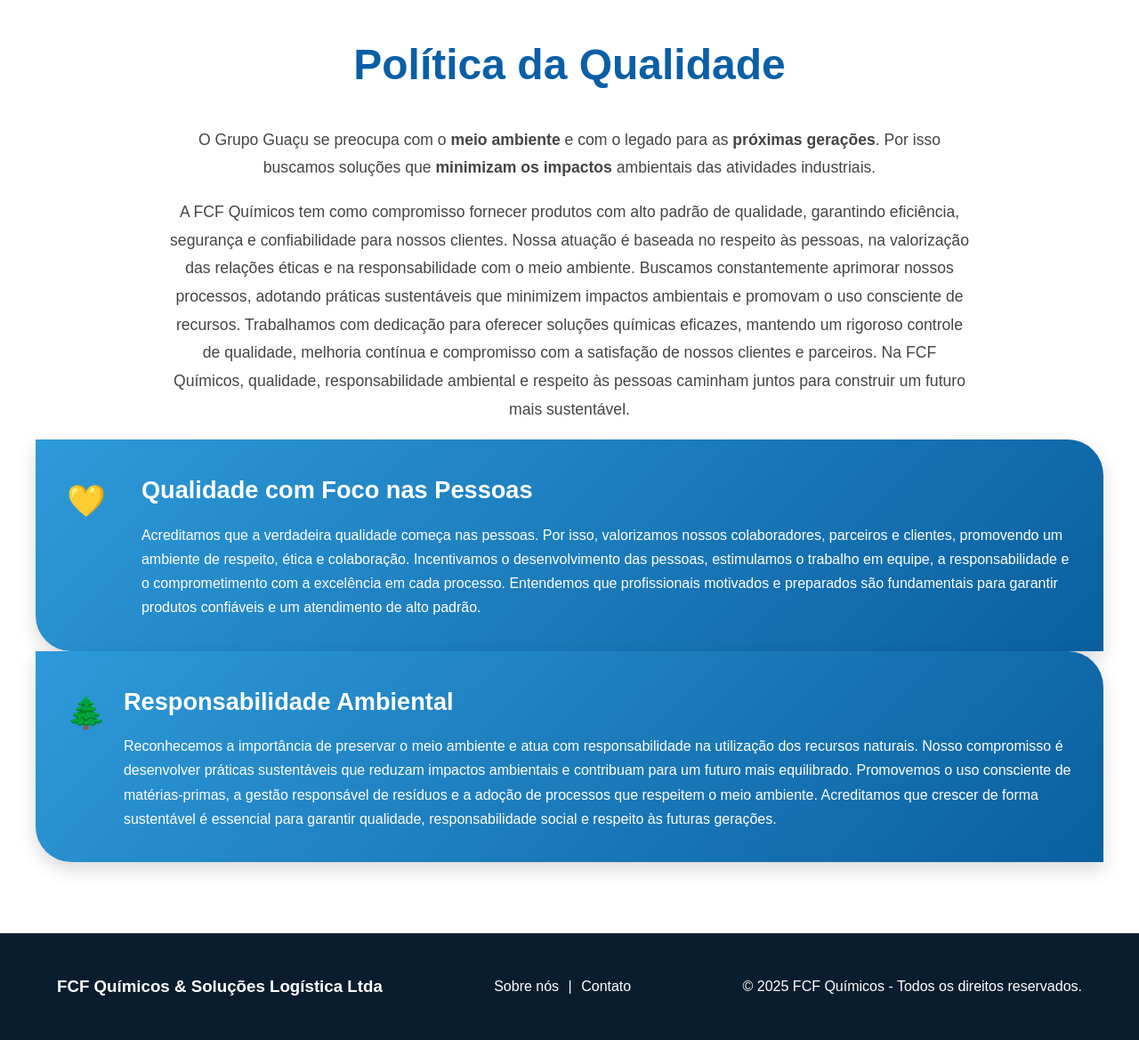
After one commit to Profthayssilva/FCFQuimico, a Django app: template core/templates/core/qualidade.html in a window 1280 px wide. The commit adds this page. Shown: the part 585-1754 px from the top of the page at 89% size. Run offline with Django 5.2, Linux system fonts and the light colour scheme; the template is opened without the code that fills it, so the values that code supplies are empty.

Commit message:
aba qualidade

```diff
--- a/core/static/core/css/style.css
+++ b/core/static/core/css/style.css
@@ -1136,3 +1136,115 @@ textarea:focus {
         text-align: center;
     }
 }
+
+
+/* ============================
+   SEÇÃO QUALIDADE
+============================ */
+
+.qualidade-section {
+    padding: 80px 20px;
+    background: #ffffff;
+}
+
+.qualidade-section .container {
+    max-width: 1200px;
+    margin: 0 auto;
+}
+
+/* título */
+.qualidade-titulo {
+    text-align: center;
+    font-size: 3rem;
+    font-weight: 700;
+    color: #0b5fa6;
+    margin-bottom: 30px;
+}
+
+/* textos principais */
+.qualidade-texto {
+    text-align: center;
+    font-size: 1.1rem;
+    line-height: 1.8;
+    color: #444;
+    max-width: 900px;
+    margin: 0 auto 18px;
+}
+
+/* ============================
+   CARDS
+============================ */
+
+.qualidade-cards {
+    display: grid;
+    grid-template-columns: repeat(2, 1fr);
+    gap: 30px;
+    margin-top: 50px;
+}
+
+.qualidade-card {
+    display: flex;
+    gap: 20px;
+    padding: 35px;
+    border-radius: 0 40px 0 40px;
+    background: linear-gradient(135deg, #2e9ad9, #0a5fa0);
+    color: white;
+    box-shadow: 0 8px 20px rgba(0,0,0,0.15);
+    transition: transform 0.25s ease;
+}
+
+.qualidade-card:hover {
+    transform: translateY(-5px);
+}
+
+/* ícone */
+
+.qualidade-icon {
+    font-size: 2.2rem;
+    flex-shrink: 0;
+    margin-top: 6px;
+}
+
+/* conteúdo */
+
+.qualidade-card-conteudo h3 {
+    font-size: 1.7rem;
+    font-weight: 700;
+    margin-bottom: 15px;
+}
+
+.qualidade-card-conteudo p {
+    font-size: 1rem;
+    line-height: 1.7;
+    margin-bottom: 10px;
+}
+
+/* último parágrafo sem margem */
+
+.qualidade-card-conteudo p:last-child {
+    margin-bottom: 0;
+}
+
+/* ============================
+   RESPONSIVO
+============================ */
+
+@media (max-width: 900px) {
+
+    .qualidade-cards {
+        grid-template-columns: 1fr;
+    }
+
+    .qualidade-titulo {
+        font-size: 2.3rem;
+    }
+
+    .qualidade-card {
+        padding: 28px;
+    }
+
+    .qualidade-card-conteudo h3 {
+        font-size: 1.4rem;
+    }
+
+}
--- a/core/templates/core/base.html
+++ b/core/templates/core/base.html
@@ -31,6 +31,9 @@
                 </li>
                 <li>
                     <a href="{% url 'produtos' %}" class="{% if request.path == '/produtos/' %}active{% endif %}">Produtos</a>
+                </li>
+                <li>
+                    <a href="{% url 'qualidade' %}" class="{% if request.path == '/qualidade/' %}active{% endif %}">Qualidade</a>
                 </li>
                 <li>
                     <a href="{% url 'contato' %}" class="{% if request.path == '/contato/' %}active{% endif %}">Contato</a>
--- /dev/null
+++ b/core/templates/core/qualidade.html
@@ -0,0 +1,78 @@
+{% extends 'core/base.html' %}
+{% load static %}
+
+{% block content %}
+
+<!-- ===============================
+     BANNER DE CONTATO
+=============================== -->
+<section class="banner-contato" id="banner-contato">
+
+    <!-- 🎬 VÍDEO DO VIMEO COMO FUNDO -->
+    <div class="banner-video-wrapper">
+        <video class="footer-video" autoplay muted loop playsinline>
+            <source src="{% static 'core/videos/videoContato.mp4' %}" type="video/mp4">
+        </video>
+    </div>
+
+    <!-- camada de vidro translúcido -->
+    <div class="overlay-glass">
+        <h1>Política de Qualidade</h1>
+        <p>Como pensamos</p>
+    </div>
+
+    <div class="banner-gradient"></div>
+</section>
+
+<section class="qualidade-section">
+    <div class="container">
+        <h2 class="qualidade-titulo">Política da Qualidade</h2>
+
+        <p class="qualidade-texto">
+            O Grupo Guaçu se preocupa com o <strong>meio ambiente</strong> e com o legado para as
+            <strong>próximas gerações</strong>. Por isso buscamos soluções que
+            <strong>minimizam os impactos</strong> ambientais das atividades industriais.
+        </p>
+
+        <p class="qualidade-texto">
+            A FCF Químicos tem como compromisso fornecer produtos com alto padrão de qualidade, garantindo eficiência, segurança e confiabilidade para nossos clientes.
+
+Nossa atuação é baseada no respeito às pessoas, na valorização das relações éticas e na responsabilidade com o meio ambiente. Buscamos constantemente aprimorar nossos processos, adotando práticas sustentáveis que minimizem impactos ambientais e promovam o uso consciente de recursos.
+
+Trabalhamos com dedicação para oferecer soluções químicas eficazes, mantendo um rigoroso controle de qualidade, melhoria contínua e compromisso com a satisfação de nossos clientes e parceiros.
+
+Na FCF Químicos, qualidade, responsabilidade ambiental e respeito às pessoas caminham juntos para construir um futuro mais sustentável.
+        </p>
+
+
+            <div class="qualidade-card">
+                <div class="qualidade-icon">💛</div>
+                <div class="qualidade-icon"></div>
+                <div class="qualidade-card-conteudo">
+                    <h3>Qualidade com Foco nas Pessoas</h3>
+                    <p>
+                       Acreditamos que a verdadeira qualidade começa nas pessoas. Por isso, valorizamos nossos colaboradores, parceiros e clientes, promovendo um ambiente de respeito, ética e colaboração.
+
+Incentivamos o desenvolvimento das pessoas, estimulamos o trabalho em equipe, a responsabilidade e o comprometimento com a excelência em cada processo. Entendemos que profissionais motivados e preparados são fundamentais para garantir produtos confiáveis e um atendimento de alto padrão.
+                    </p>
+                </div>
+            </div>
+
+            <div class="qualidade-card">
+                <div class="qualidade-icon">🌲</div>
+                <div class="qualidade-card-conteudo">
+                    <h3>Responsabilidade Ambiental</h3>
+                    <p>
+                       Reconhecemos a importância de preservar o meio ambiente e atua com responsabilidade na utilização dos recursos naturais. Nosso compromisso é desenvolver práticas sustentáveis que reduzam impactos ambientais e contribuam para um futuro mais equilibrado.
+
+Promovemos o uso consciente de matérias-primas, a gestão responsável de resíduos e a adoção de processos que respeitem o meio ambiente. Acreditamos que crescer de forma sustentável é essencial para garantir qualidade, responsabilidade social e respeito às futuras gerações.
+                    </p>
+                </div>
+            </div>
+
+
+        </div>
+    </div>
+</section>
+
+{% endblock %}
--- a/core/views.py
+++ b/core/views.py
@@ -68,7 +68,8 @@ def produtos(request):
 def contato(request):
     return render(request, "core/contato.html")
 
-
+def qualidade(request):
+    return render(request, "core/qualidade.html")
 # =====================================
 # FORMULÁRIO DE CONTATO
 # =====================================
```
